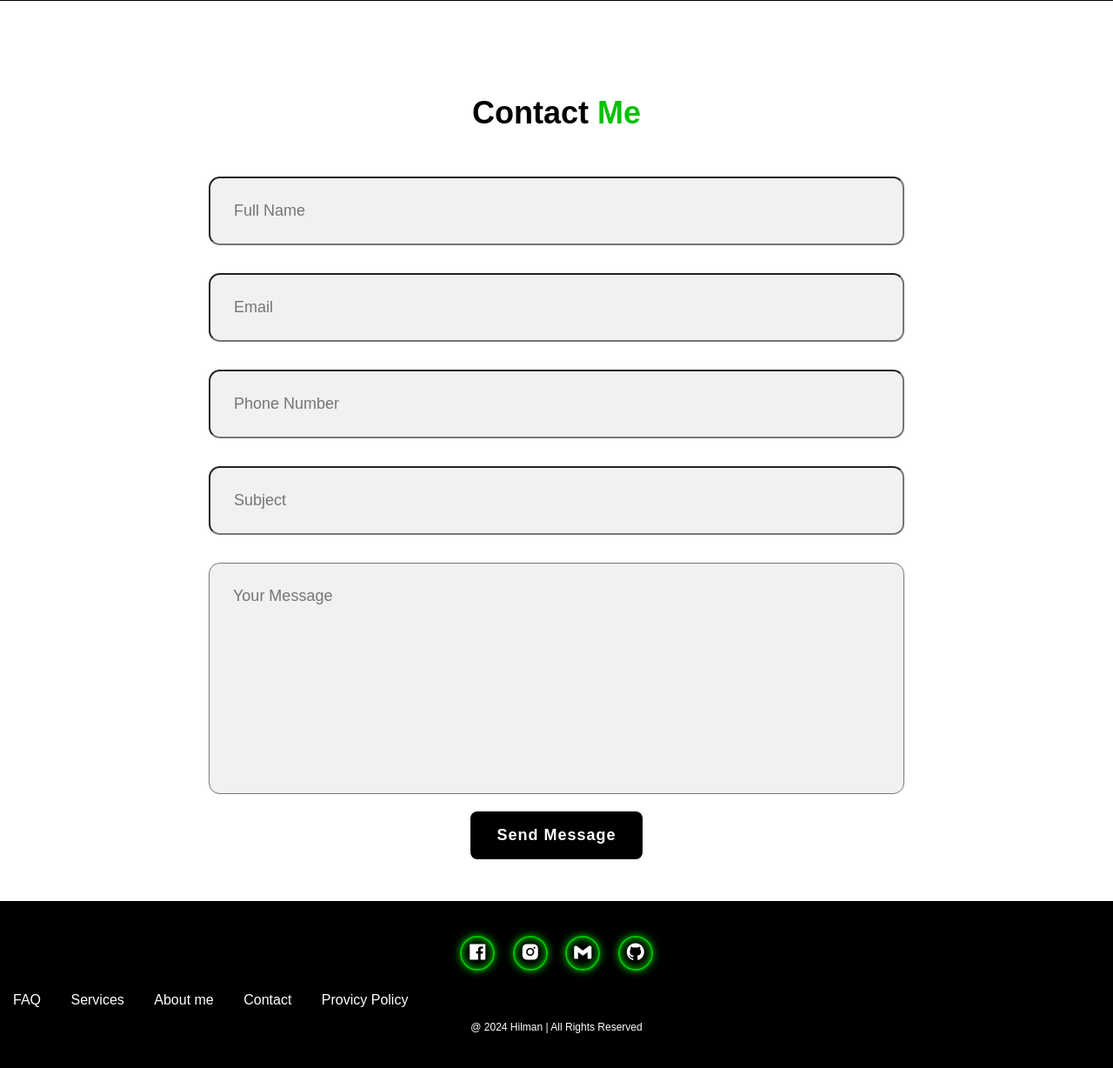
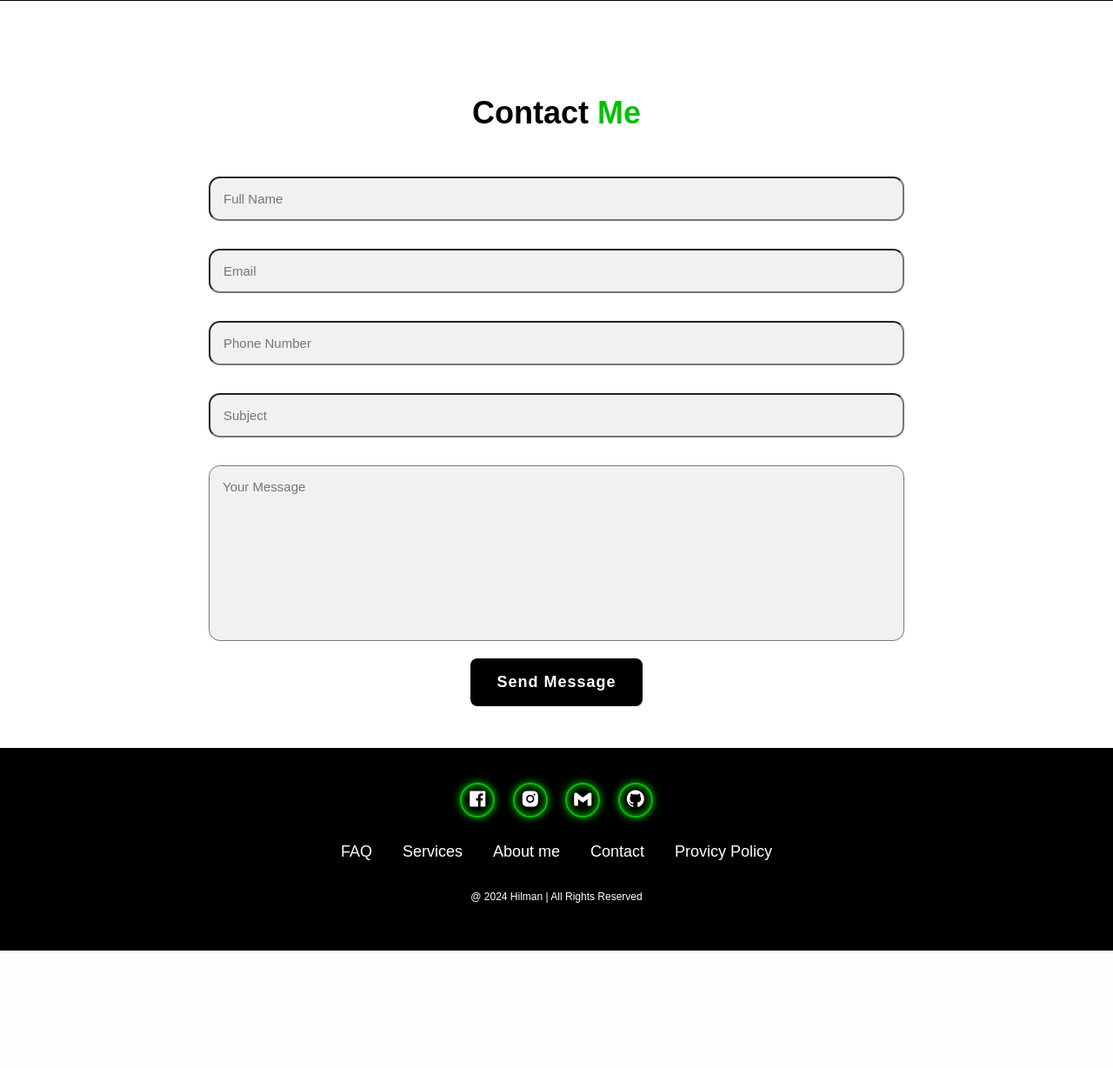
Before and after one commit to hilmanyusoh/Django-Personal-Website, a Django app: template personalweb/myproject/myapp/templates/index.html in a window 1280 px wide. Shown: the part 1649-2877 px from the top of the page at 87% size. After the commit the page ends 2742 px from the top, so only its background shows below. Run offline with Django 5.2, Linux system fonts and the light colour scheme; the template is opened without the code that fills it, so the values that code supplies are empty.

Commit message:
Update style.css

```diff
--- a/personalweb/myproject/myapp/static/css/style.css
+++ b/personalweb/myproject/myapp/static/css/style.css
@@ -224,8 +224,8 @@ img:hover {
 .contact-form form .input-box input,
 .contact-form form textarea {
     width: 100%;
-    padding: 1.5em;
-    font-size: 18px;
+    padding: 1em;
+    font-size: 15px;
     color: black;
     background: rgb(241,241,241);
     border-radius: .8rem;
@@ -268,7 +268,7 @@ img:hover {
     border: 2px solid rgb(3, 194, 3);
 }
 
-footer.ul {
+.footer ul{
     margin-top: 0;
     padding: 0;
     font-size: 18px;
@@ -299,3 +299,8 @@ footer.ul {
     color: white ;
 
 }
+
+.footer p{
+    text-align: center;
+    padding: 15px;
+}
```
